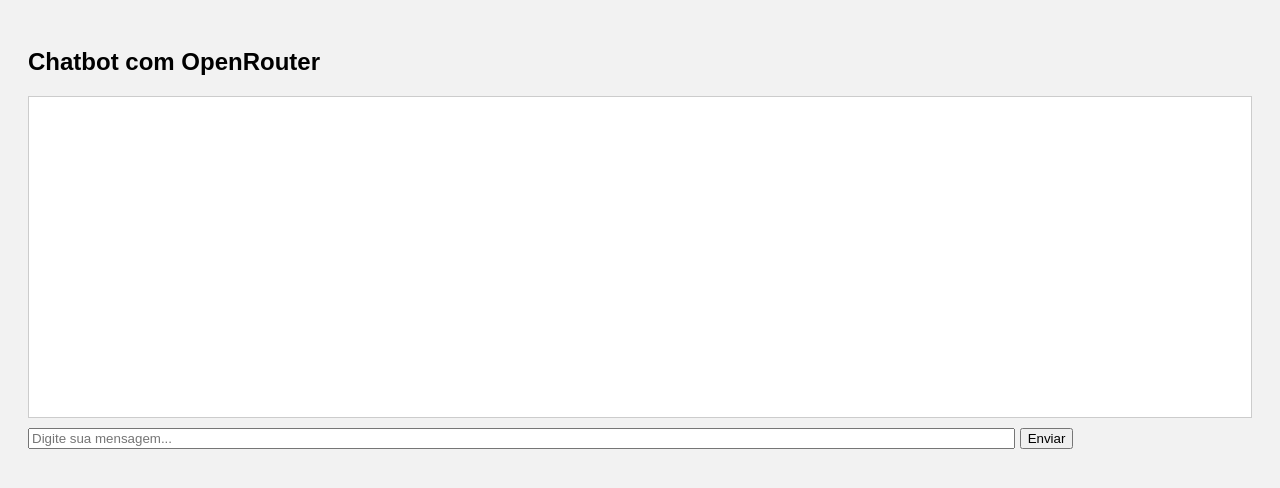
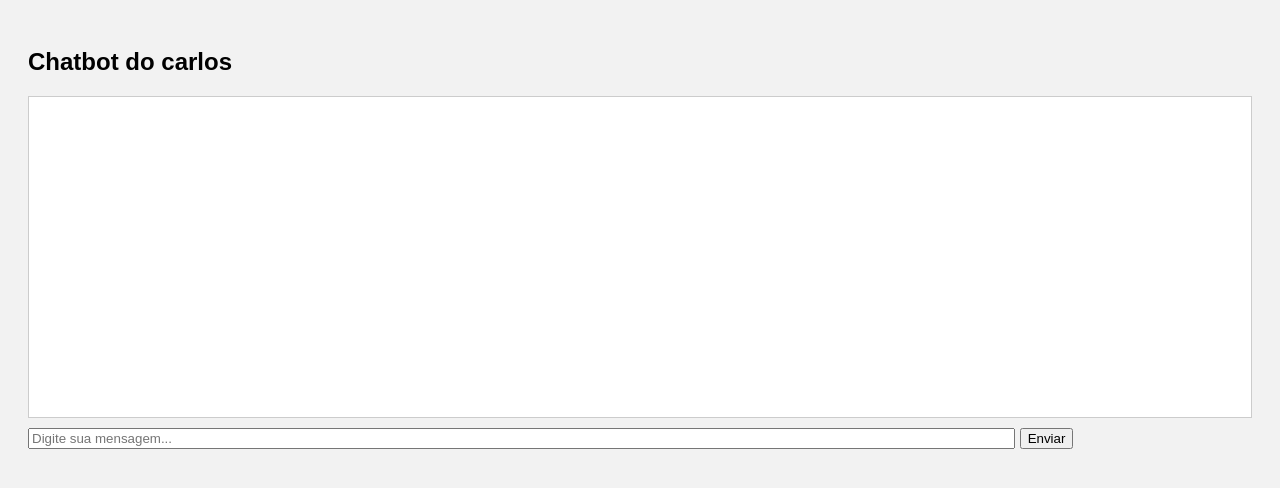
Before and after one commit to Cornellllio01/chatbot-inteligente, a plain HTML site: page index.html in a window 1280 px wide. Drawn offline with Linux system fonts and the light colour scheme.

Commit message:
Update index.html

```diff
--- a/index.html
+++ b/index.html
@@ -12,7 +12,7 @@
 </style>
 </head>
 <body>
-<h2>Chatbot com OpenRouter</h2>
+<h2>Chatbot do carlos</h2>
 <div id="chat"></div>
 <input id="userInput" type="text" placeholder="Digite sua mensagem..." style="width:80%;" />
 <button onclick="sendMessage()">Enviar</button>
```
